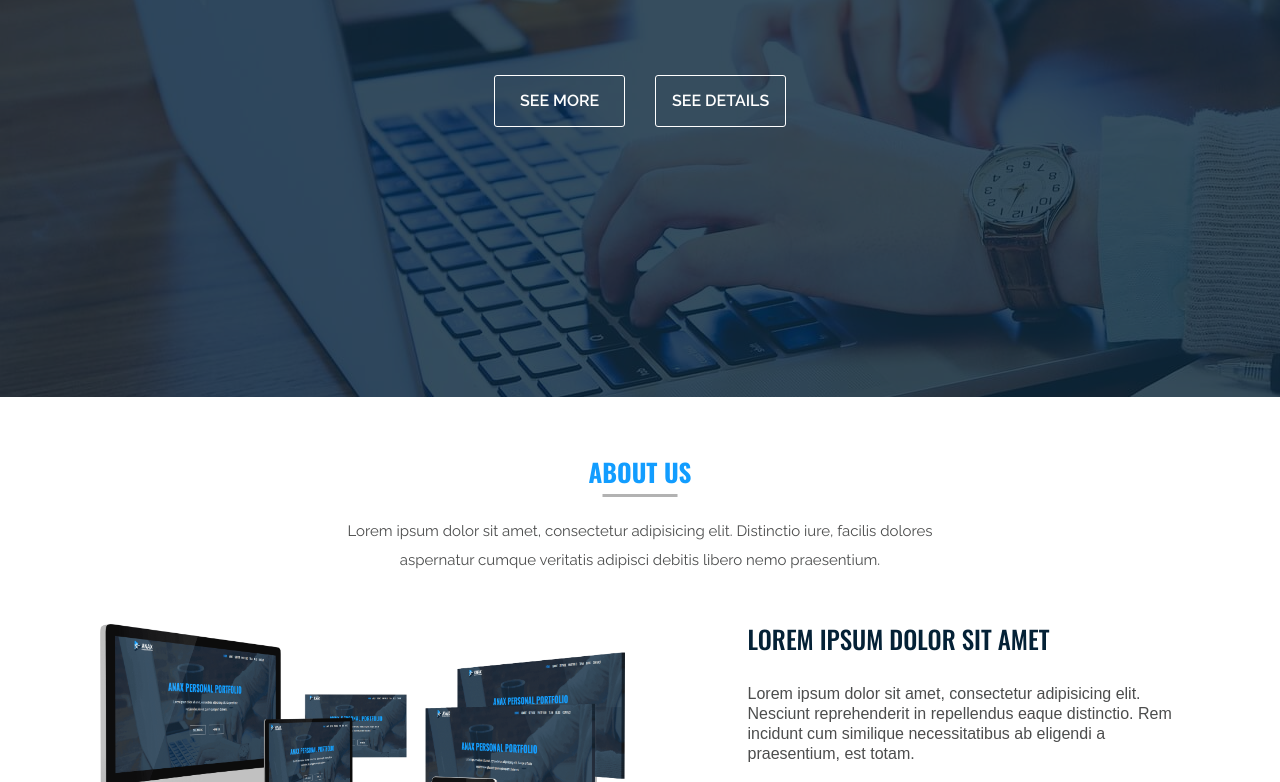
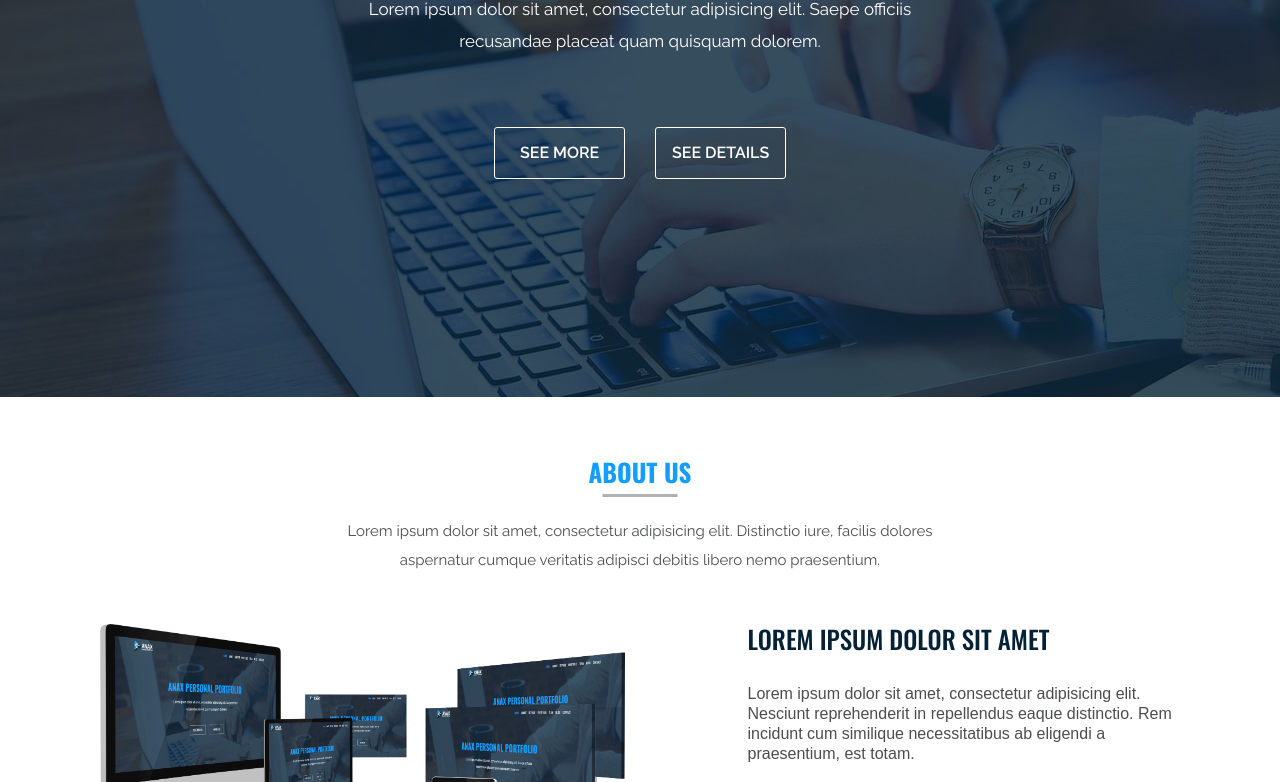
Before and after one commit to bappygazi/Anax-using-css-animation-and-jQuery-animation, a plain HTML site: page index.html in a window 1280 px wide. Shown: the part 403-1185 px from the top of the page. Drawn offline with nearby package versions, Linux system fonts and the light colour scheme; a script that the page names is missing; files whose address does not match are found by name.

Commit message:
Update style.css

```diff
--- a/css/style.css
+++ b/css/style.css
@@ -118,7 +118,7 @@ a:hover {
 /*banner part css*/
 
 #banner {
-    dispaly: flex;
+    display: flex;
     align-items:center;
     background: url(../images/banner2.jpg);
     position: relative;
```
